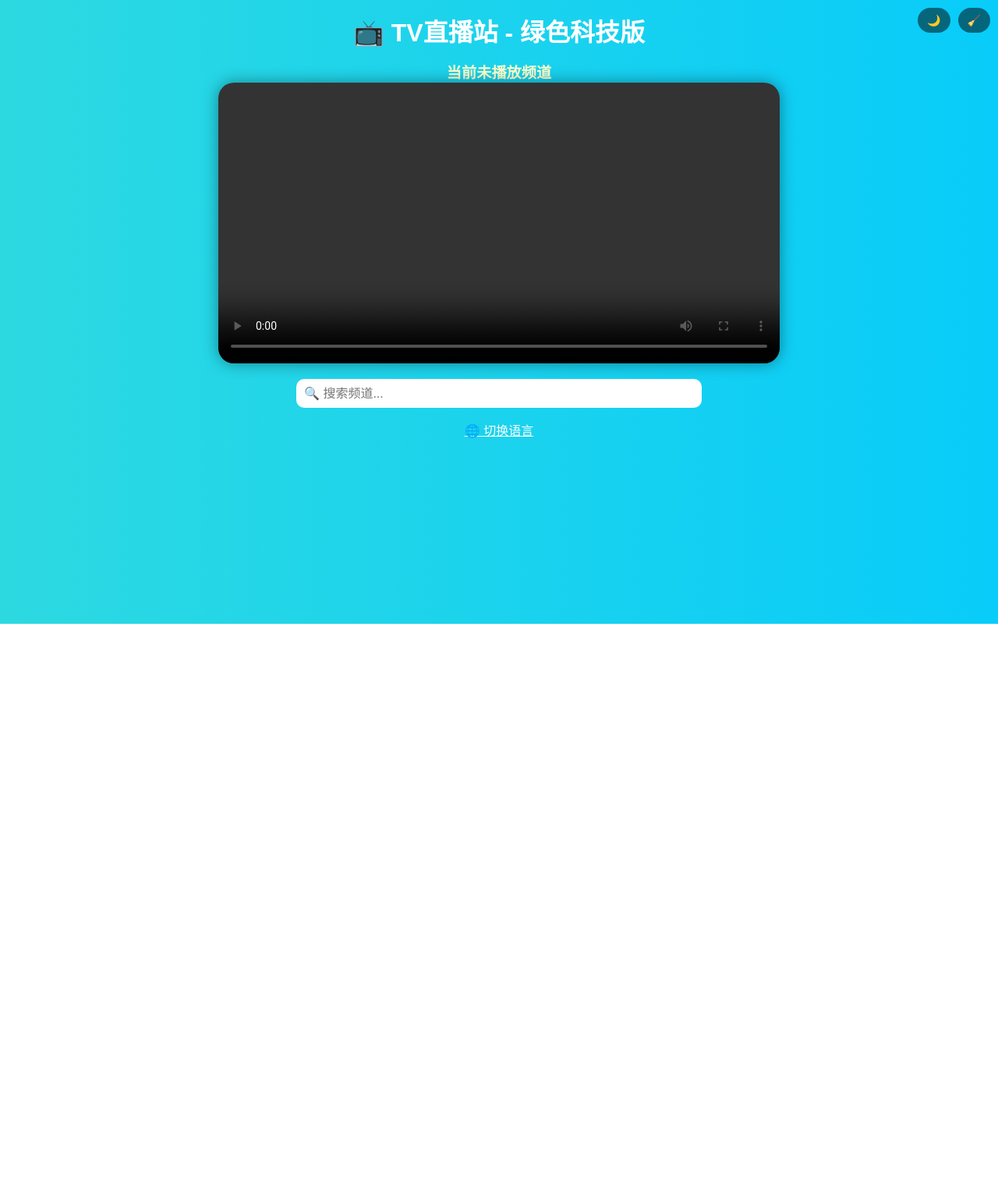
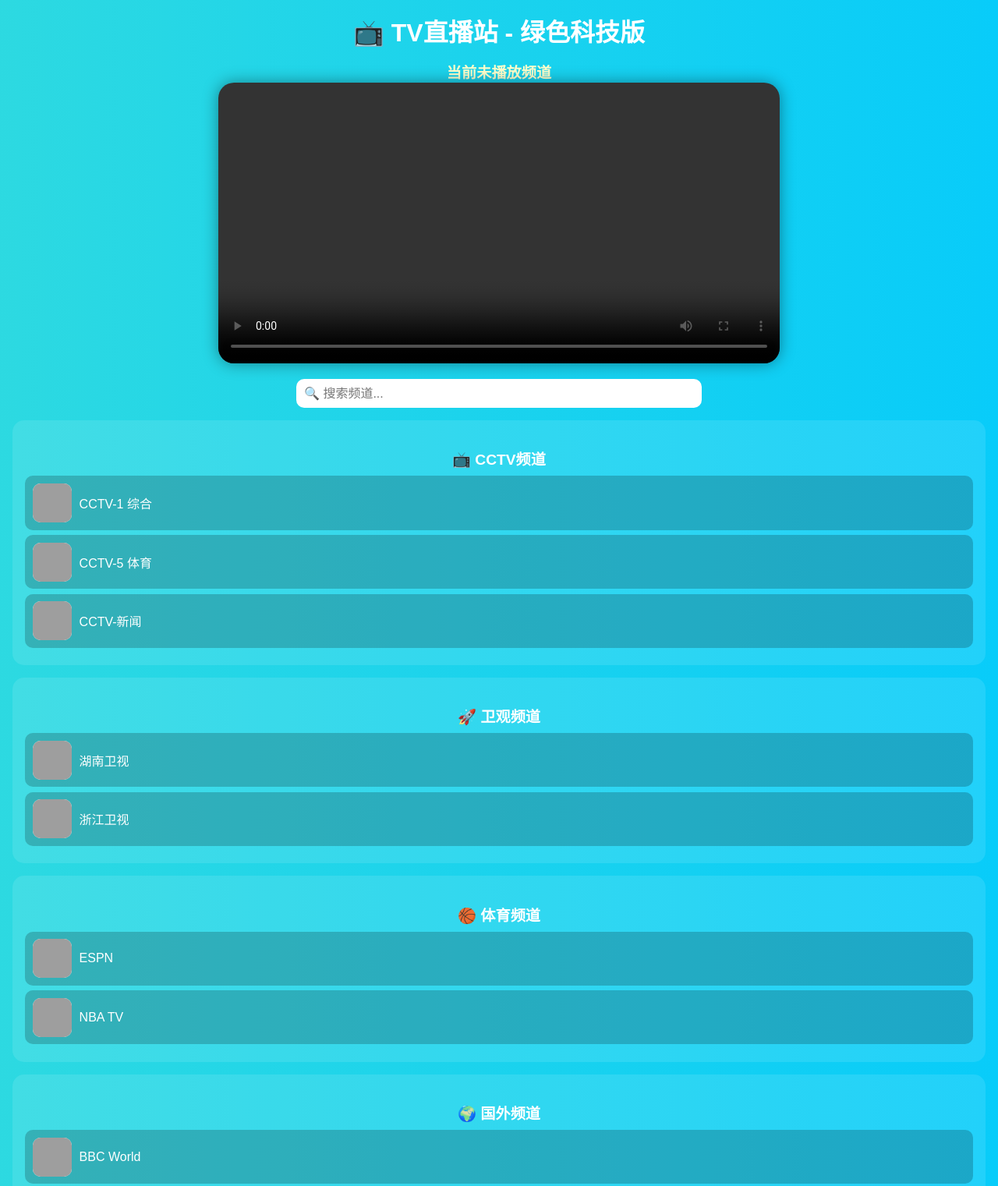
Before and after one commit to marsmsn/tv-live, a plain HTML site: page index.html in a window 1280 px wide. Shown: the top 1521 px of the page at 78% size. Before the commit the page ends 800 px from the top, so only its background shows below. Drawn offline with nearby package versions, Linux system fonts and the light colour scheme; grey boxes are pictures that could not be loaded.

Commit message:
Update index.html

```diff
--- a/index.html
+++ b/index.html
@@ -6,7 +6,6 @@
   <title>📺 TV直播站 - 绿色科技版</title>
   <script src="https://cdn.jsdelivr.net/npm/hls.js@latest"></script>
   <style>
-    /* --- 背景蓝绿流动科技感 --- */
     body {
       margin: 0;
       font-family: "Microsoft YaHei", sans-serif;
@@ -15,45 +14,16 @@
       animation: gradientBG 15s ease infinite;
       color: #fff;
       text-align: center;
-      transition: background 0.5s, color 0.5s;
     }
-
     @keyframes gradientBG {
       0% {background-position: 0% 50%;}
       50% {background-position: 100% 50%;}
       100% {background-position: 0% 50%;}
     }
-
-    .toggle-buttons {
-      position: fixed;
-      top: 10px;
-      right: 10px;
-      display: flex;
-      gap: 10px;
-      z-index: 999;
-    }
-
-    .toggle-buttons button {
-      background: rgba(0,0,0,0.5);
-      border: none;
-      color: #fff;
-      padding: 8px 12px;
-      border-radius: 20px;
-      font-size: 14px;
-      cursor: pointer;
-      transition: background 0.3s, transform 0.2s;
-    }
-
-    .toggle-buttons button:hover {
-      background: rgba(255,255,255,0.3);
-      transform: scale(1.05);
-    }
-
     h1 {
       margin: 1rem 0;
       font-size: 2rem;
     }
-
     #player {
       width: 90%;
       max-width: 720px;
@@ -62,7 +32,6 @@
       overflow: hidden;
       box-shadow: 0 0 20px rgba(0,0,0,0.4);
     }
-
     input[type="text"] {
       margin: 1rem auto;
       padding: 0.6rem;
@@ -73,26 +42,22 @@
       font-size: 1rem;
       display: block;
     }
-
     .group {
       margin: 1rem;
       background: rgba(255,255,255,0.1);
       border-radius: 15px;
       padding: 1rem;
     }
-
     .group h3 {
       cursor: pointer;
       font-size: 1.2rem;
       margin-bottom: 0.5rem;
     }
-
     ul {
       list-style: none;
       padding: 0;
       margin: 0;
     }
-
     li {
       display: flex;
       align-items: center;
@@ -104,11 +69,9 @@
       cursor: pointer;
       transition: background 0.3s;
     }
-
     li:hover {
       background: rgba(0,0,0,0.4);
     }
-
     li img {
       width: 50px;
       height: 50px;
@@ -116,29 +79,23 @@
       border-radius: 10px;
       object-fit: cover;
       background: #fff;
-      transition: opacity 0.3s;
     }
-
     #currentChannel {
       margin-top: 1rem;
       font-weight: bold;
       color: #ffffcc;
       font-size: 1.2rem;
     }
-
     .language-toggle {
       margin-top: 1rem;
       cursor: pointer;
       font-size: 1rem;
       text-decoration: underline;
     }
-
     .external-player {
       margin-top: 1rem;
       font-size: 0.9rem;
     }
-
-    /* 手机适配 */
     @media (max-width: 768px) {
       li img {
         width: 40px;
@@ -148,19 +105,9 @@
         width: 100%;
       }
     }
-
-    /* 简洁模式 */
-    .simple-mode li img {
-      display: none;
-    }
   </style>
 </head>
 <body>
-  <div class="toggle-buttons">
-    <button onclick="toggleDarkMode()" id="darkModeBtn">🌙</button>
-    <button onclick="toggleSimpleMode()">🧹</button>
-  </div>
-
   <h1>📺 TV直播站 - 绿色科技版</h1>
   <div id="currentChannel">当前未播放频道</div>
   <video id="player" controls autoplay></video>
@@ -174,16 +121,41 @@
   <div class="language-toggle" onclick="toggleLanguage()">🌐 切换语言</div>
 
 <script>
-  // --- 频道数据（同上，略） ---
   const channels = [
-    /* （你的频道数据拷贝这里，略） */
+    {
+      group: "📺 CCTV频道",
+      list: [
+        { name: "CCTV-1 综合", logo: "https://i.postimg.cc/sX8wv2q2/cctv1.png", urls: ["https://example.com/cctv1_hd.m3u8", "https://backup.com/cctv1_sd.m3u8"] },
+        { name: "CCTV-5 体育", logo: "https://i.postimg.cc/qM1Bxw3R/cctv5.png", urls: ["https://example.com/cctv5_hd.m3u8"] },
+        { name: "CCTV-新闻", logo: "https://i.postimg.cc/SKf98LJv/cctvnews.png", urls: ["https://example.com/cctvnews.m3u8"] }
+      ]
+    },
+    {
+      group: "🚀 卫观频道",
+      list: [
+        { name: "湖南卫视", logo: "https://i.postimg.cc/TYznbGB0/hunan.png", urls: ["https://example.com/hunan_hd.m3u8"] },
+        { name: "浙江卫视", logo: "https://i.postimg.cc/zvhzK4DR/zhejiang.png", urls: ["https://example.com/zhejiang_hd.m3u8"] }
+      ]
+    },
+    {
+      group: "🏀 体育频道",
+      list: [
+        { name: "ESPN", logo: "https://i.postimg.cc/BnzPBMGy/espn.png", urls: ["https://example.com/espn.m3u8"] },
+        { name: "NBA TV", logo: "https://i.postimg.cc/bNJw47mp/nbatv.png", urls: ["https://example.com/nbatv.m3u8"] }
+      ]
+    },
+    {
+      group: "🌍 国外频道",
+      list: [
+        { name: "BBC World", logo: "https://i.postimg.cc/6pKPYbmv/bbc.png", urls: ["https://example.com/bbc.m3u8"] },
+        { name: "NHK日本", logo: "https://i.postimg.cc/BvGq1T0v/nhk.png", urls: ["https://example.com/nhk.m3u8"] }
+      ]
+    }
   ];
 
   let currentLang = "zh";
   let currentChannelUrls = [];
   let currentChannelIndex = 0;
-  let isDark = false;
-  let isSimple = false;
 
   function loadChannels() {
     const channelDiv = document.getElementById('channelList');
@@ -226,10 +198,8 @@
       hls.loadSource(url);
       hls.attachMedia(video);
       hls.on(Hls.Events.ERROR, function (event, data) {
-        if (data.fatal) {
-          if (data.type === Hls.ErrorTypes.NETWORK_ERROR) {
-            switchLine();
-          }
+        if (data.fatal && data.type === Hls.ErrorTypes.NETWORK_ERROR) {
+          switchLine();
         }
       });
     } else if (video.canPlayType('application/vnd.apple.mpegurl')) {
@@ -274,22 +244,6 @@
     document.querySelector('.language-toggle').innerText = currentLang === "zh" ? "🌐 切换语言" : "🌐 Switch Language";
   }
 
-  function toggleDarkMode() {
-    isDark = !isDark;
-    document.body.style.background = isDark ? "#111" : "linear-gradient(270deg, #00c9ff, #92fe9d)";
-    document.body.style.color = isDark ? "#eee" : "#fff";
-    document.getElementById('darkModeBtn').innerText = isDark ? "☀️" : "🌙";
-  }
-
-  function toggleSimpleMode() {
-    isSimple = !isSimple;
-    if (isSimple) {
-      document.body.classList.add('simple-mode');
-    } else {
-      document.body.classList.remove('simple-mode');
-    }
-  }
-
   window.onload = function () {
     loadChannels();
     const last = JSON.parse(localStorage.getItem('lastChannel'));
@@ -298,5 +252,6 @@
     }
   }
 </script>
+
 </body>
 </html>
```
